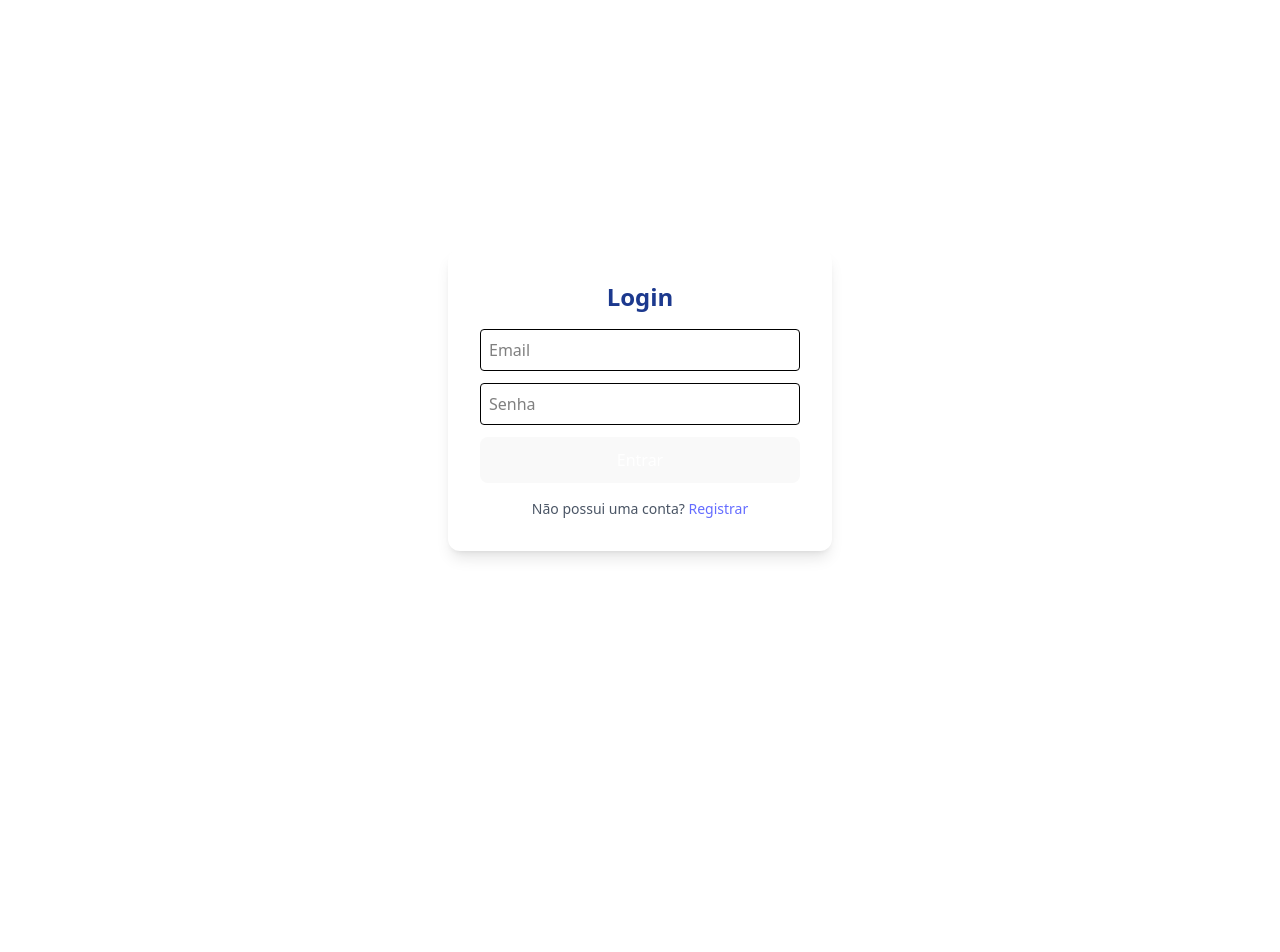
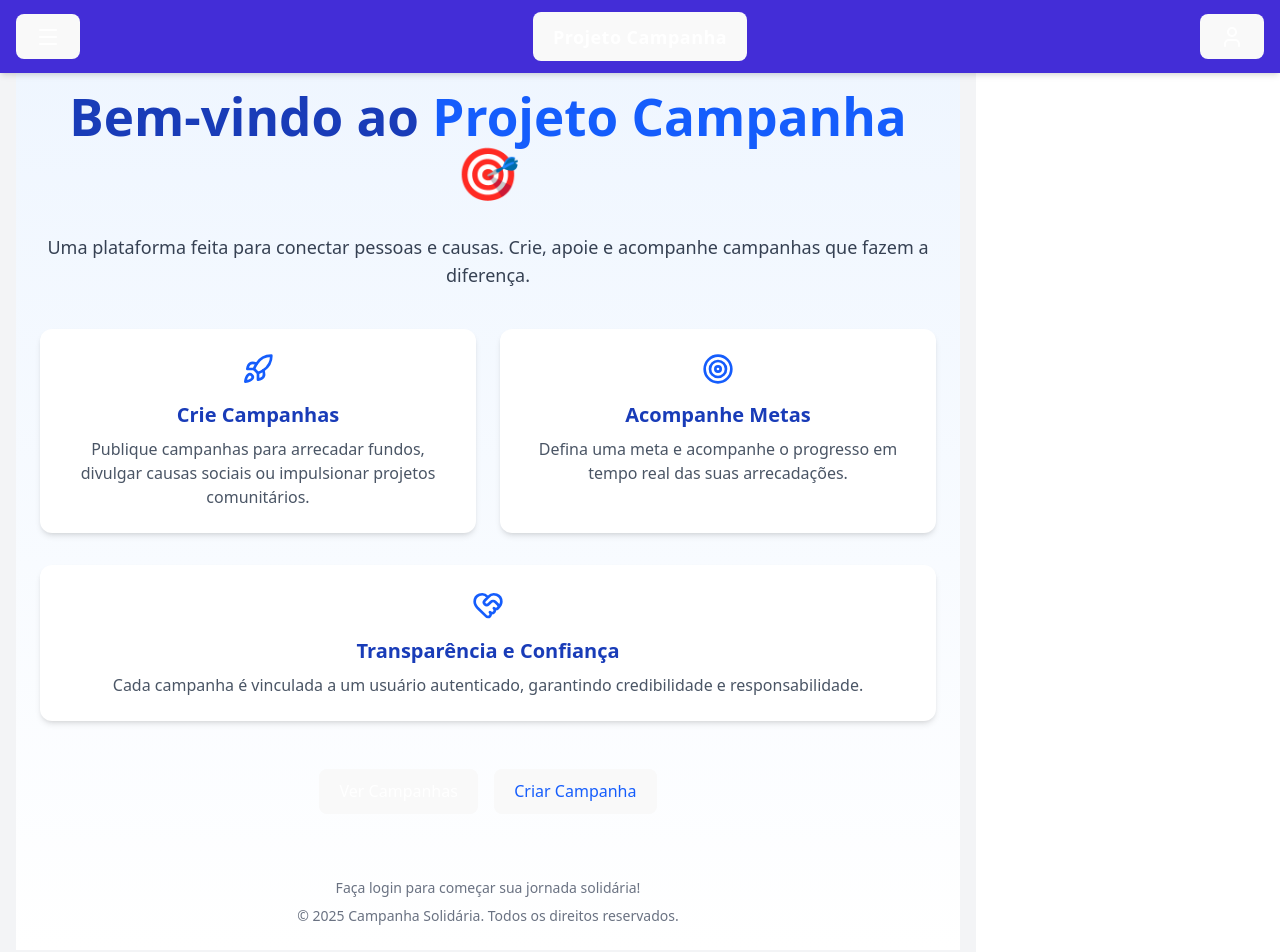
Before and after one commit to Thayroni-Lima/projetoCampanhaMaisPraTi, a React (Vite) app in the folder frontend-campanha/: page /homepage in a window 1280 px wide. Before the commit this address led to /login. Shown: the top 952 px of the page. Before the commit the page ends 800 px from the top, so only its background shows below. Built offline with nearby package versions, Linux system fonts and the light colour scheme; sample sign-in values are in the browser's storage.

Commit message:
[FRONT] refatora navegação e adiciona página inicial: altera rota de login para homepage e implementa HomePage com cards de funcionalidades

```diff
--- a/frontend-campanha/src/components/HeaderComponent.jsx
+++ b/frontend-campanha/src/components/HeaderComponent.jsx
@@ -9,7 +9,11 @@ export default function HeaderComponent() {
           <Menu size={24} />
         </button>
 
-        <h2 className="text-lg font-bold tracking-wide">Projeto Campanha</h2>
+        <button className="p-2 hover:bg-indigo-600 bg-indigo-600 rounded-lg">
+          <h2 className="text-lg font-bold tracking-wide ">Projeto Campanha</h2>
+        </button>
+
+
 
         <button className="p-2 hover:bg-indigo-600 rounded-lg">
           <User size={24}/>
--- /dev/null
+++ b/frontend-campanha/src/pages/private/HomePage.jsx
@@ -0,0 +1,88 @@
+import { useNavigate } from "react-router-dom";
+import { useAuth } from "../../contexts/AuthContext";
+import { Rocket, Target, Users, HeartHandshake } from "lucide-react";
+
+export default function HomePage() {
+  const navigate = useNavigate();
+  const { user } = useAuth();
+
+  return (
+    <div className="self-center-safe min-h-screen flex flex-col items-center justify-center bg-gradient-to-b from-blue-50 to-white text-gray-800 p-6">
+      <div className="max-w-4xl text-center space-y-8">
+        {/* Título */}
+        <h1 className="text-4xl md:text-5xl font-extrabold text-blue-800">
+          Bem-vindo ao <span className="text-blue-600">Projeto Campanha</span> 🎯
+        </h1>
+
+        {/* Subtítulo */}
+        <p className="text-lg text-gray-700">
+          Uma plataforma feita para conectar pessoas e causas.
+          Crie, apoie e acompanhe campanhas que fazem a diferença.
+        </p>
+
+        {/* Cards de funcionalidades */}
+        <div className="grid md:grid-cols-2 gap-6 mt-10">
+          <FeatureCard
+            icon={<Rocket className="w-8 h-8 text-blue-600" />}
+            title="Crie Campanhas"
+            description="Publique campanhas para arrecadar fundos, divulgar causas sociais ou impulsionar projetos comunitários."
+          />
+          <FeatureCard
+            icon={<Target className="w-8 h-8 text-blue-600" />}
+            title="Acompanhe Metas"
+            description="Defina uma meta e acompanhe o progresso em tempo real das suas arrecadações."
+          />
+        </div>
+
+        <div>
+
+        </div>
+
+          <FeatureCard
+            icon={<HeartHandshake className="w-8 h-8 text-blue-600" />}
+            title="Transparência e Confiança"
+            description="Cada campanha é vinculada a um usuário autenticado, garantindo credibilidade e responsabilidade."
+          />
+
+
+        {/* Call to Action */}
+        <div className="mt-12 space-x-4">
+          <button
+            onClick={() => navigate("/campanhas")}
+            className="px-6 py-3 bg-blue-600 text-white rounded-lg font-semibold hover:bg-blue-700 transition"
+          >
+            Ver Campanhas
+          </button>
+
+          <button
+            onClick={() => navigate("/campanhas/nova")}
+            className="px-6 py-3 border border-blue-600 text-blue-600 rounded-lg font-semibold hover:bg-blue-50 transition"
+          >
+            Criar Campanha
+          </button>
+        </div>
+
+        {/* Rodapé */}
+        <footer className="mt-16 text-sm text-gray-500">
+          {user ? (
+            <p>Olá, <span className="font-semibold text-blue-600">{user.name}</span> 👋</p>
+          ) : (
+            <p>Faça login para começar sua jornada solidária!</p>
+          )}
+          <p className="mt-2">© {new Date().getFullYear()} Campanha Solidária. Todos os direitos reservados.</p>
+        </footer>
+      </div>
+    </div>
+  );
+}
+
+// 🔹 Componente auxiliar para os cards de funcionalidade
+function FeatureCard({ icon, title, description }) {
+  return (
+    <div className="bg-white rounded-xl shadow-md p-6 flex flex-col items-center text-center hover:shadow-lg transition">
+      {icon}
+      <h3 className="text-xl font-semibold mt-4 text-blue-800">{title}</h3>
+      <p className="text-gray-600 mt-2">{description}</p>
+    </div>
+  );
+}
--- a/frontend-campanha/src/pages/public/LoginPage.jsx
+++ b/frontend-campanha/src/pages/public/LoginPage.jsx
@@ -12,7 +12,7 @@ export default function LoginPage() {
     e.preventDefault();
     try {
       await login({ email, password });
-      navigate("/dashboard");
+      navigate("/homepage");
     } catch (error) {
       alert(error.message || "Erro ao fazer login");
     }
--- a/frontend-campanha/src/routes/AppRoutes.jsx
+++ b/frontend-campanha/src/routes/AppRoutes.jsx
@@ -6,11 +6,13 @@ import MainLayout from "../layouts/MainLayout";
 import LoginPage from "../pages/public/LoginPage";
 import RegisterPage from "../pages/public/RegisterPage";
 
+import HomePage from "../pages/private/HomePage";
+import DashboardPage from "../pages/private/DashboardPage";
 import CampanhaDetailsPage from "../pages/private/CampaignDetailsPage";
 import CampaignEditPage from "../pages/private/CampaignEditPage";
 import CampanhaFormPage from "../pages/private/CampaignFormPage";
 import CampaignListPage from "../pages/private/CampaignListPage";
-import DashboardPage from "../pages/private/DashboardPage";
+
 
 export default function AppRoutes() {
   return (
@@ -28,6 +30,7 @@ export default function AppRoutes() {
             </PrivateRoute>
           }
         >
+          <Route path="/homepage" element={<HomePage />} />
           <Route path="/dashboard" element={<DashboardPage />} />
           <Route path="/campanhas" element={<CampaignListPage />} />
 
```
Also changed, not shown: 1 other file (tests, documents, lock files or other folders).
